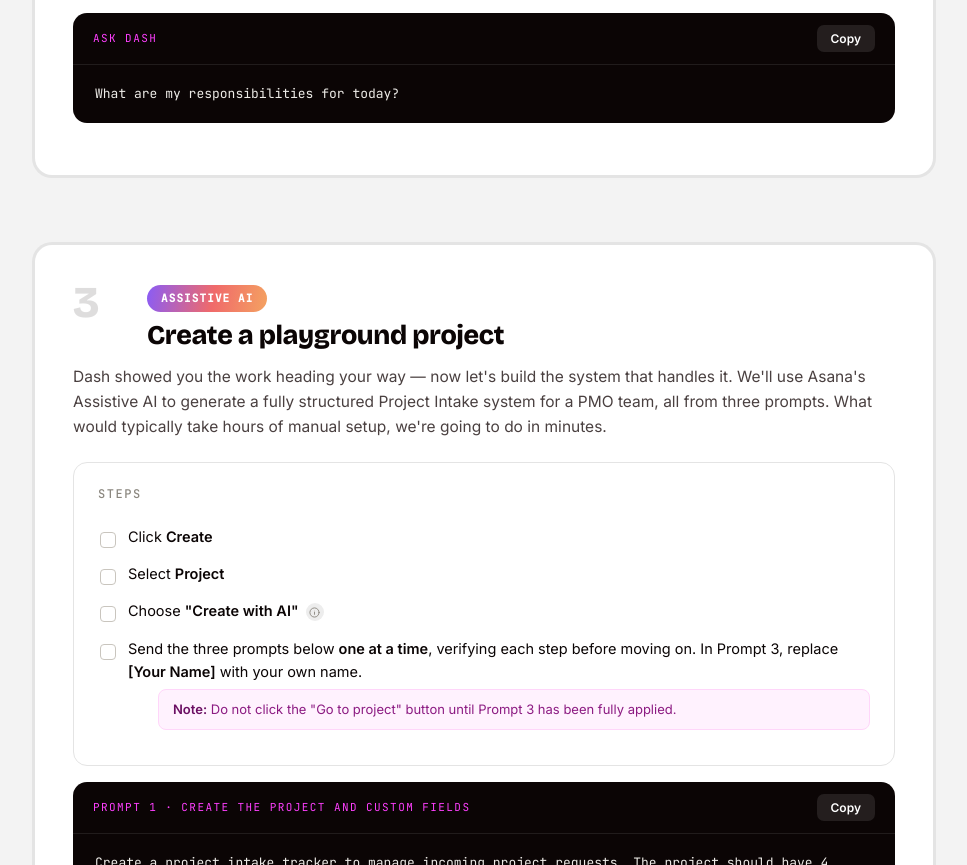
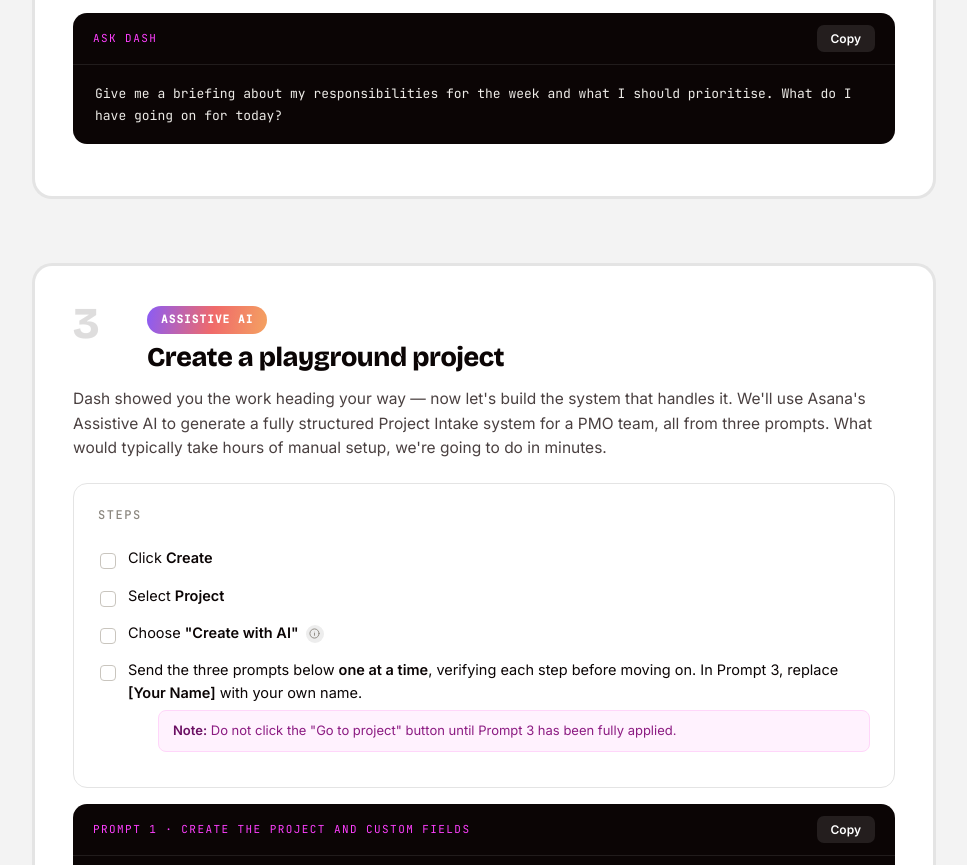
Before and after one commit to shannonfromasana/builddayedu, a plain HTML site: page index.html in a window 1280 px wide. Shown: the part 1854-2719 px from the top of the page, without its empty margins (294-1261 px from the left). Drawn offline with nearby package versions, Linux system fonts and the light colour scheme.

Commit message:
update dash

```diff
--- a/index.html
+++ b/index.html
@@ -238,7 +238,7 @@ footer{border-top:1px solid var(--line);padding:26px 0;font-family:var(--mono);f
 
     <div class="prompt">
       <div class="prompt-bar"><span class="prompt-label">Ask Dash</span><button class="copy-btn">Copy</button></div>
-      <pre>What are my responsibilities for today?</pre>
+      <pre>Give me a briefing about my responsibilities for the week and what I should prioritise. What do I have going on for today?</pre>
     </div>
   </div>
 </section>
```
